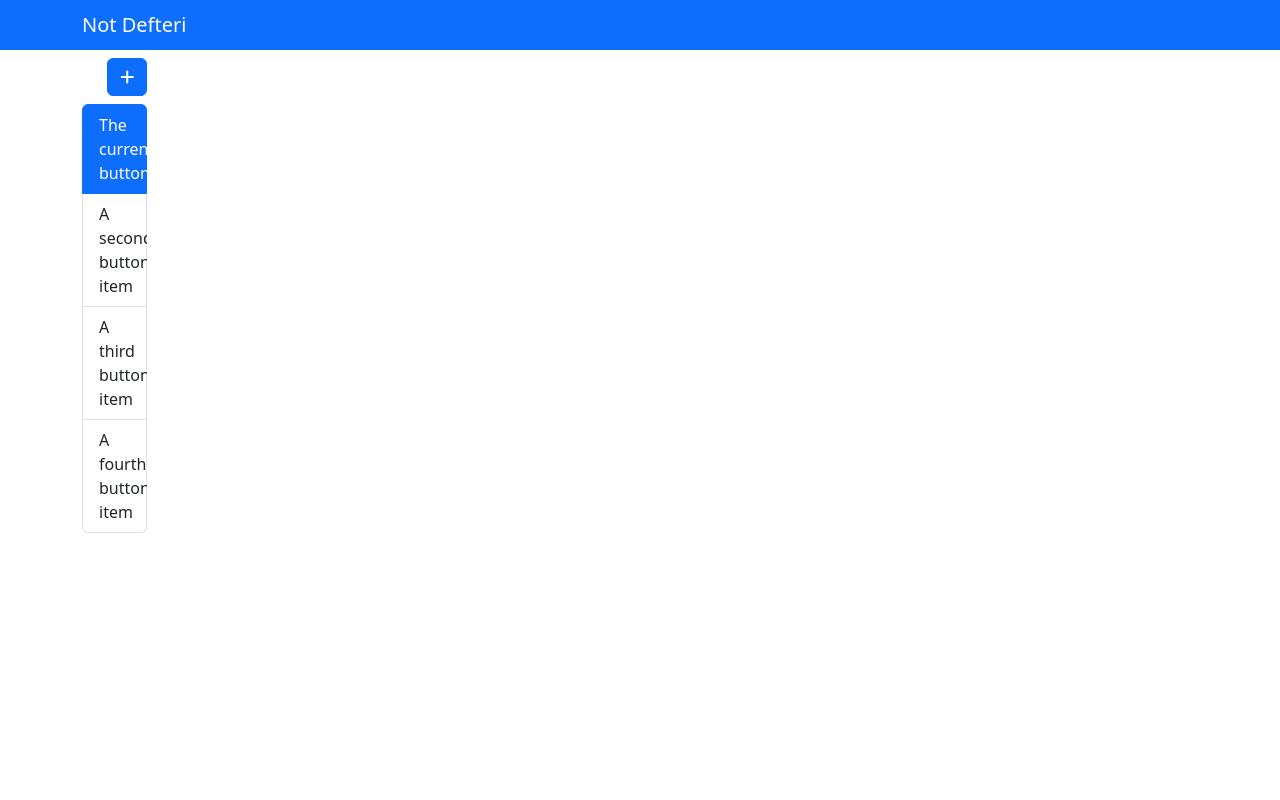
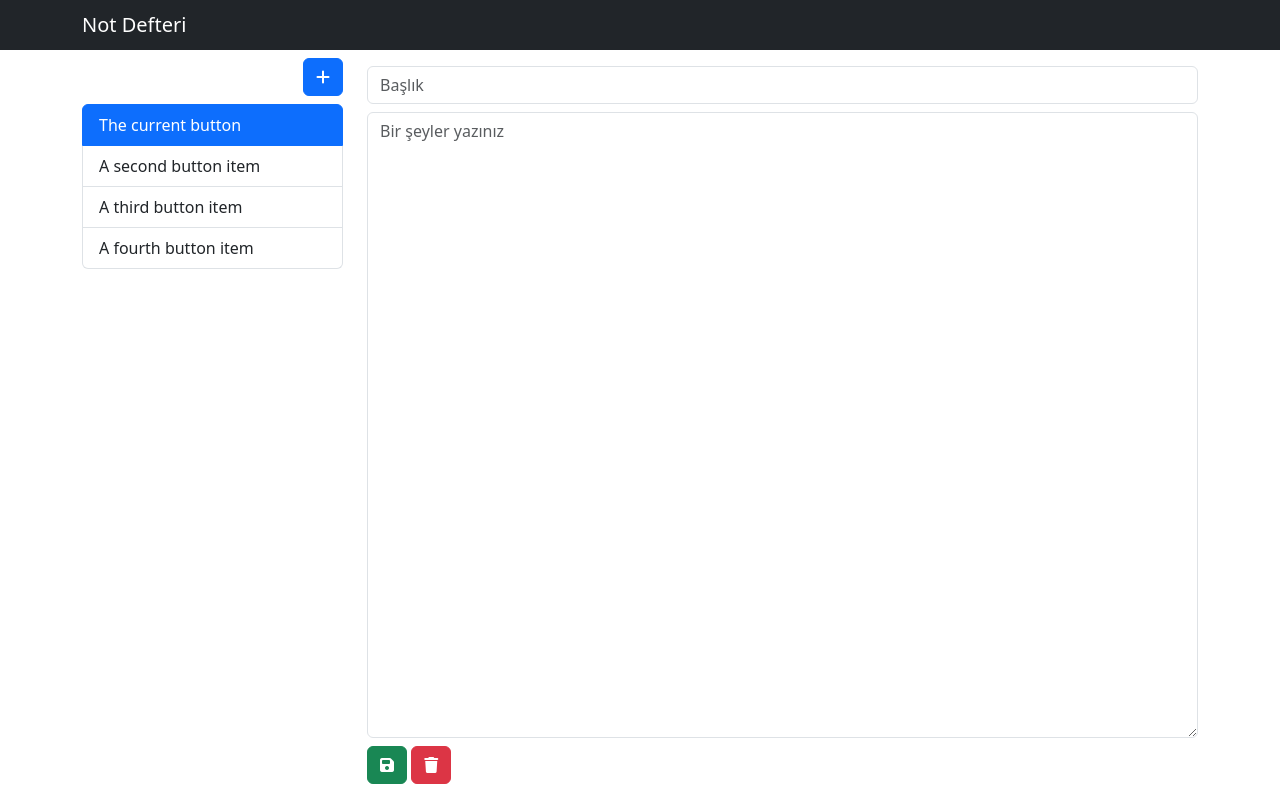
Before and after one commit to Atikeakaran/eylul24gun46, a plain HTML site: page index.html in a window 1280 px wide. Shown: the top 800 px of the page. Drawn offline with nearby package versions, Linux system fonts and the light colour scheme.

Commit message:
last update

```diff
--- a/index.html
+++ b/index.html
@@ -26,14 +26,17 @@
         </div>
     </div>
 
-    <nav class="navbar bg-primary" data-bs-theme="dark">
+    <nav class="navbar bg-dark" data-bs-theme="dark">
         <div class="container-md  justify-content-start">
+            <button class="d-sm-none navbar-toggler me-2" data-bs-toggle="offcanvas" data-bs-target="#offcanvasExample">
+                <span class="navbar-toggler-icon"></span>
+            </button>
             <span class="navbar-brand mb-0 h1">Not Defteri</span>
         </div>
     </nav>
     <div class="container-md flex-fill ">
         <div class="row h-100 ">
-            <div class="col-4 col-lg-3 h-100 d-flex flex-column">
+            <!--  <div class="col-4 col-lg-3 h-100 d-flex flex-column"> -->
             <div class="d-none d-sm-flex col-4 col-lg-3 h-100  flex-column">
                 <div class="d-flex">
                     <button id="ekle" class="btn btn-primary my-2 ms-auto">
@@ -57,7 +60,7 @@
                     </div>
                 </div>
             </div>
-                <div class="col-8 col-lg-9 h-100">
+            <div class="col-sm-8 col-lg-9 h-100">
                 <form class="h-100 pt-3 d-flex flex-column">
                     <div class="mb-2">
                         <input class="form-control" type="text" placeholder="Başlık">
@@ -75,7 +78,7 @@
                     </div>
                 </form>
             </div>
-            </div>
+            <!-- </div> -->
         </div>
     </div>
 
```
Lines whose indentation alone changed are shown as unchanged.
